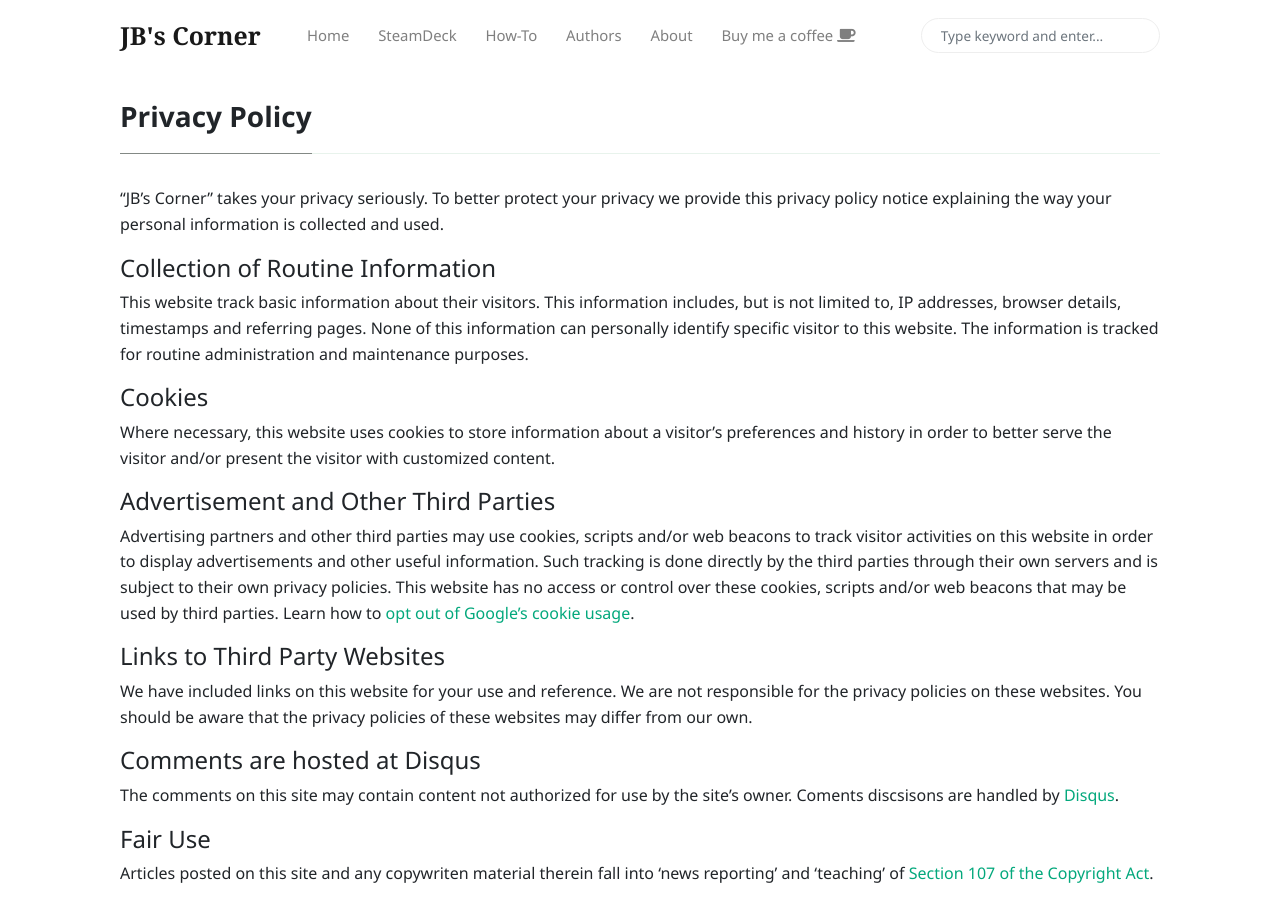
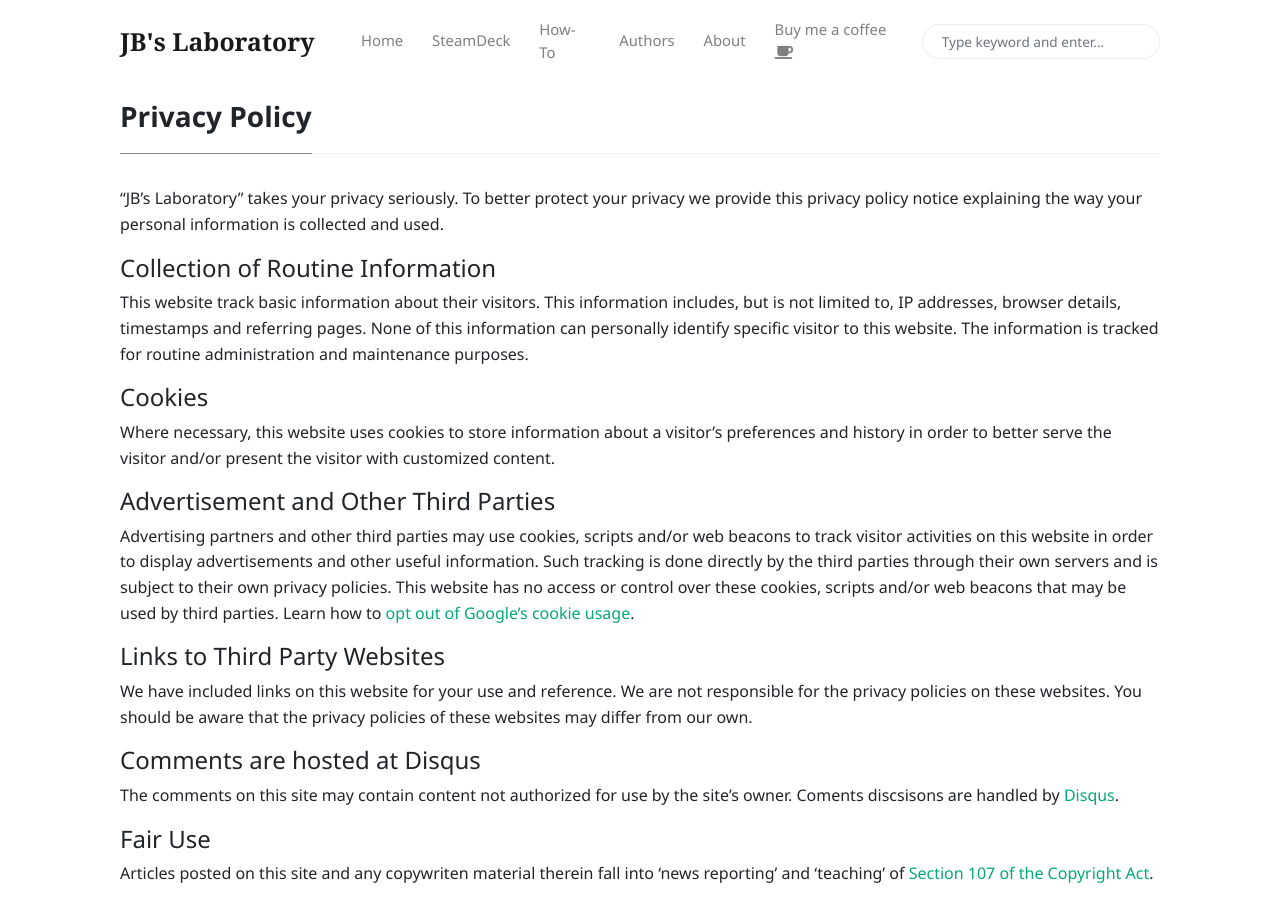
Before and after one commit to JohnnyBlocks/JBs-Lab-Production, a Jekyll site: the page built from _pages/privacy-policy.md, in a window 1280 px wide and 900 px high. Built offline with Jekyll 4.4.1, drawn with Linux system fonts in a browser that asks for light colours; nearby versions of some CDN libraries.

Commit message:
name change

```diff
--- a/_config.yml
+++ b/_config.yml
@@ -1,6 +1,6 @@
 # Site
-name: "JB's Corner"
-description: "JB's Corner - Video Games - SteamDeck - Computer Science - Data Science"
+name: "JB's Laboratory"
+description: "JB's Lab - Video Games - SteamDeck - Computer Science - Data Science"
 logo: 'assets/images/logo.png'
 favicon: 'assets/icons/favicon.ico'
 baseurl: ''
--- a/index.html
+++ b/index.html
@@ -1,5 +1,5 @@
 ---
-title: "Welcome to JB's Corner"
+title: "Welcome to JB's Lab"
 layout: default
 pagination:
     enabled: true
```
Also changed, not shown: _pages/author-johnnyblocks.html (line endings or trailing spaces).
